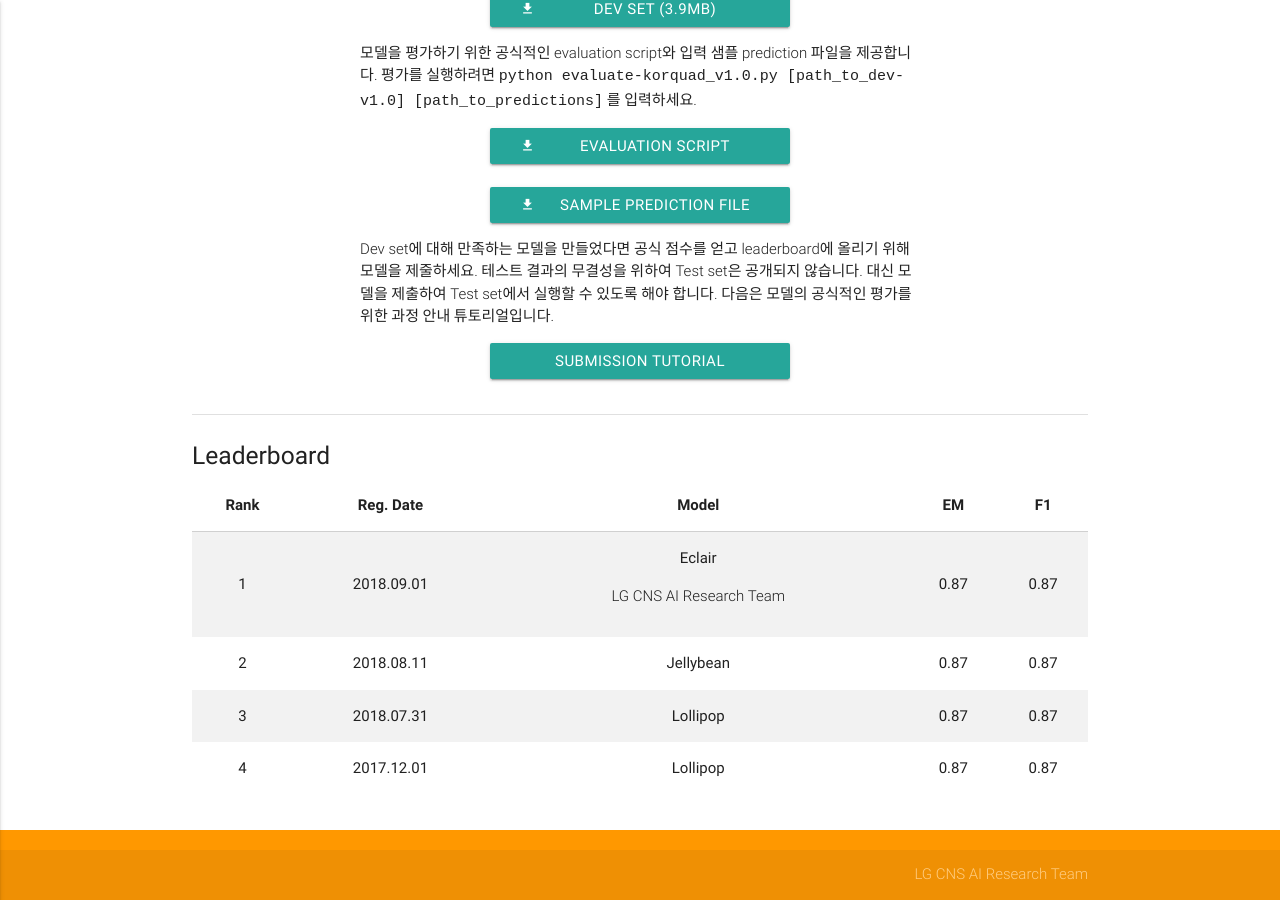
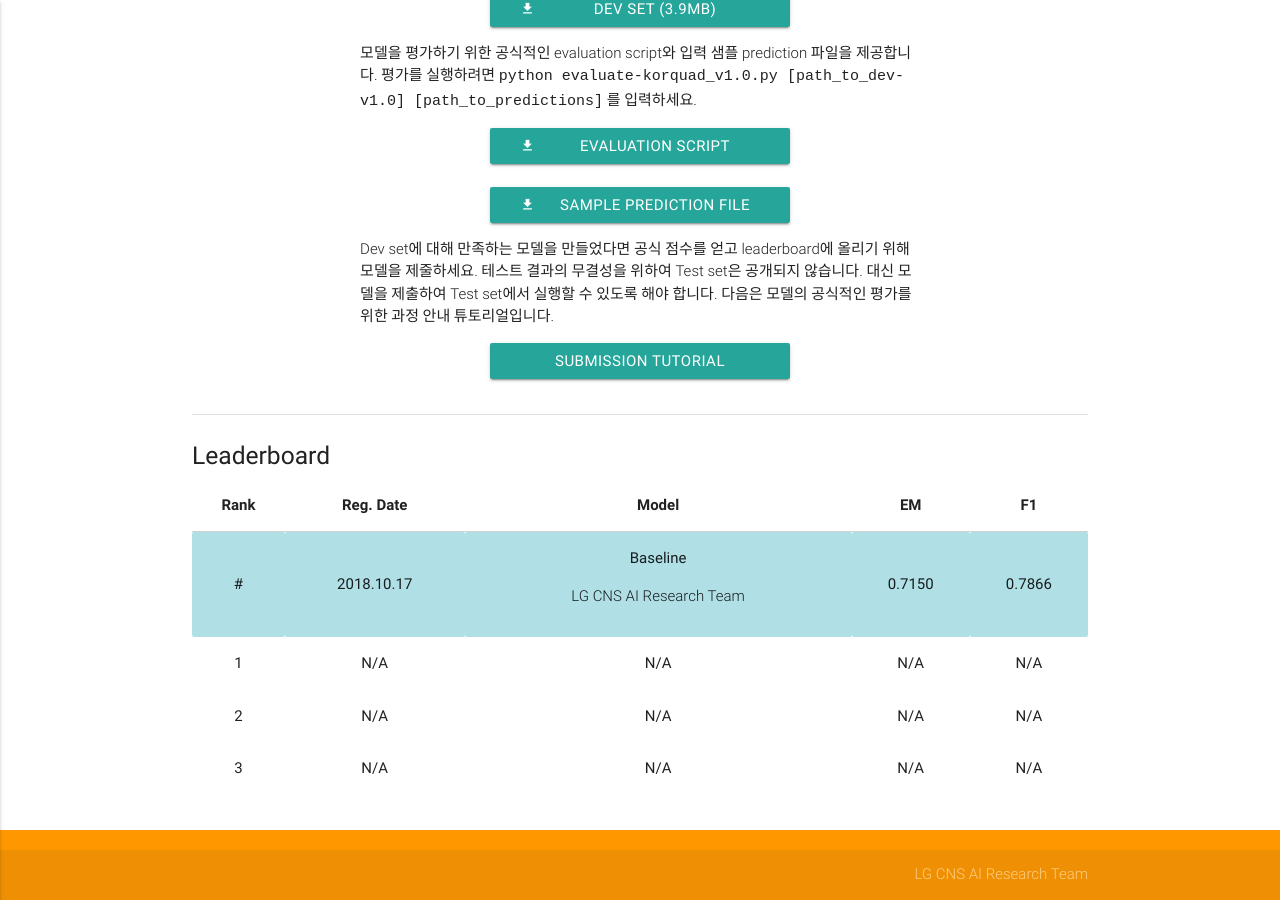
Before and after one commit to korquad/korquad.github.io, a Jekyll site: the page built from index.md, in a window 1280 px wide and 900 px high, scrolled down 1112 px. Built offline with Jekyll 4.4.1, drawn with Linux system fonts in a browser that asks for light colours.

Commit message:
baseline added

```diff
--- a/_layouts/home.html
+++ b/_layouts/home.html
@@ -107,7 +107,7 @@ layout: default
         <h5>Leaderboard</h5>
         <div class="row">
               <div class="col s12">
-                <table class="striped centered">
+                <table class="centered">
                   <thead>
                     <tr>
                         <th>Rank</th>
@@ -119,35 +119,34 @@ layout: default
                   </thead>
                   <tbody>
                     <tr>
+                      <td bgcolor="#B0E0E6">#</td>
+                      <td bgcolor="#B0E0E6">2018.10.17</td>
+                      <td bgcolor="#B0E0E6">
+                        Baseline<p class="light">LG CNS AI Research Team</p>
+                      </td>
+                      <td bgcolor="#B0E0E6">0.7150</td>
+                      <td bgcolor="#B0E0E6">0.7866</td>
+                    </tr>
+                    <tr>
                       <td>1</td>
-                      <td>2018.09.01</td>
-                      <td>
-                        Eclair
-                        <p class="light">LG CNS AI Research Team</p>
-                      </td>
-                      <td>0.87</td>
-                      <td>0.87</td>
+                      <td>N/A</td>
+                      <td>N/A</td>
+                      <td>N/A</td>
+                      <td>N/A</td>
                     </tr>
                     <tr>
                       <td>2</td>
-                      <td>2018.08.11</td>
-                      <td>Jellybean</td>
-                      <td>0.87</td>
-                      <td>0.87</td>
+                      <td>N/A</td>
+                      <td>N/A</td>
+                      <td>N/A</td>
+                      <td>N/A</td>
                     </tr>
                     <tr>
                       <td>3</td>
-                      <td>2018.07.31</td>
-                      <td>Lollipop</td>
-                      <td>0.87</td>
-                      <td>0.87</td>
-                    </tr>
-                    <tr>
-                      <td>4</td>
-                      <td>2017.12.01</td>
-                      <td>Lollipop</td>
-                      <td>0.87</td>
-                      <td>0.87</td>
+                      <td>N/A</td>
+                      <td>N/A</td>
+                      <td>N/A</td>
+                      <td>N/A</td>
                     </tr>
                   </tbody>
                 </table>
```
Also changed, not shown: 6 other files.
